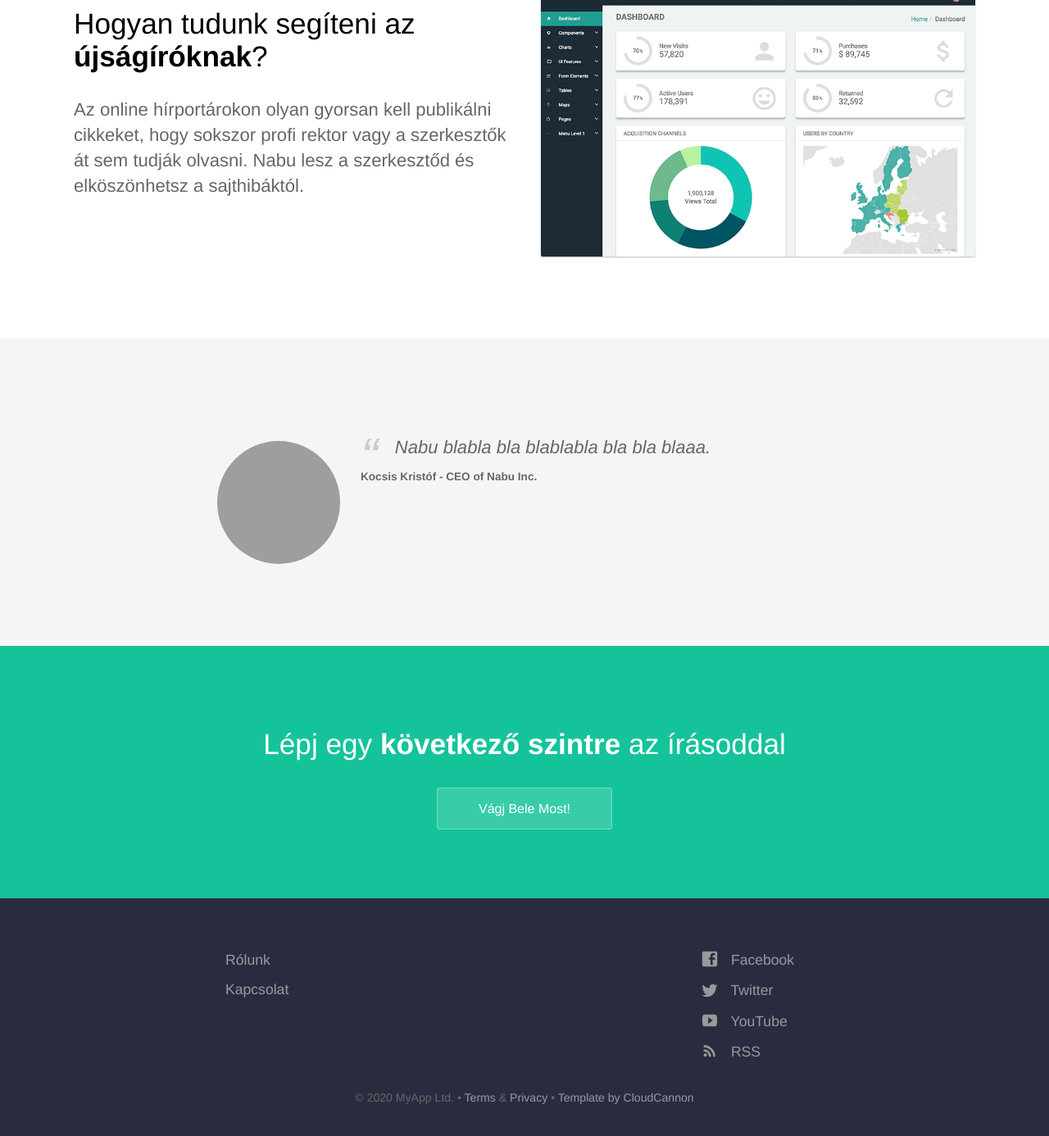
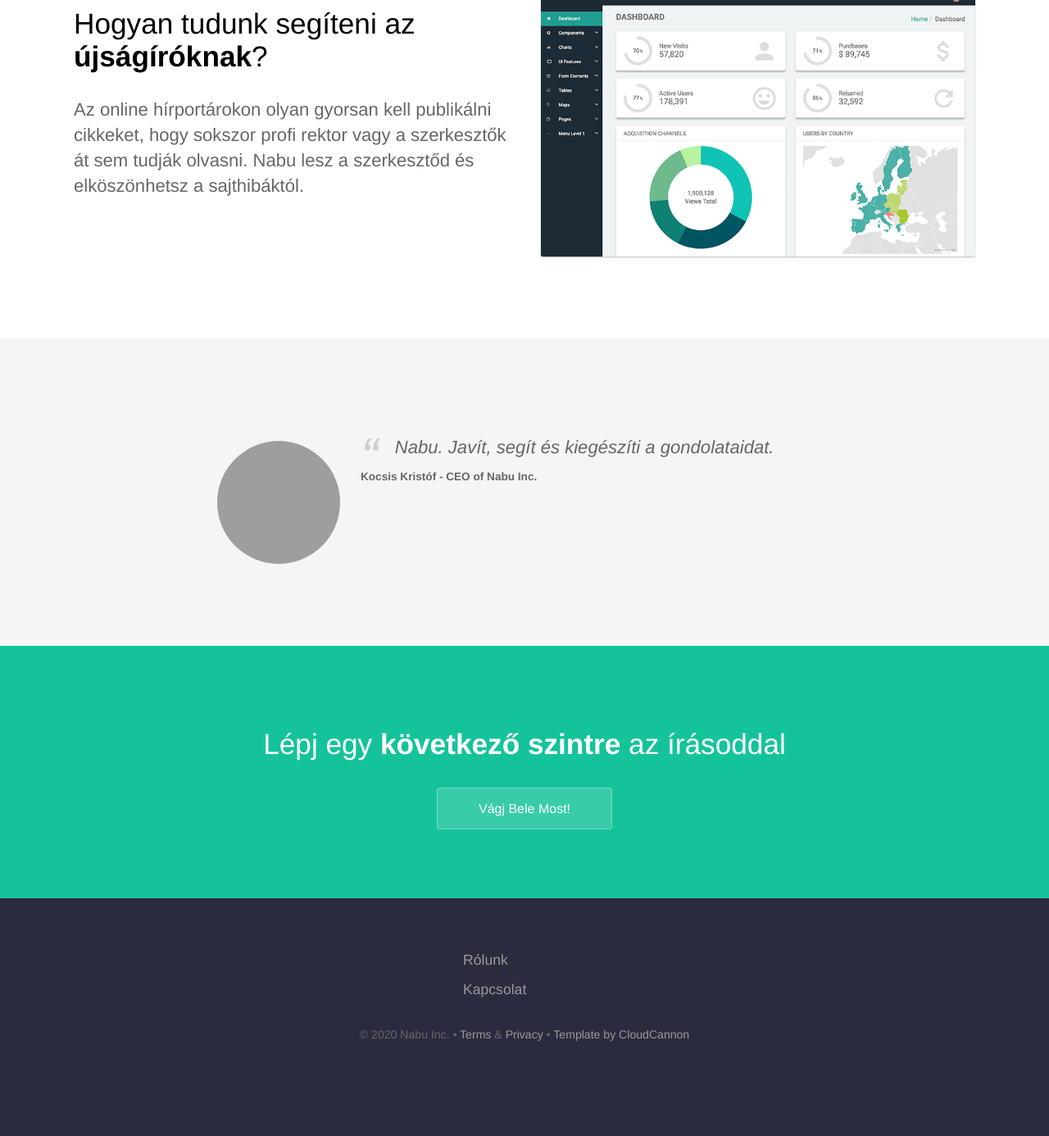
Before and after one commit to Nabu-Writing/NabuWebsite, a Jekyll site: the page built from index.html, in a window 1280 px wide and 1400 px high, scrolled down 2893 px. Shown: the top 1386 px of the window at 82% size. Built offline with Jekyll 4.4.1, drawn with Linux system fonts in a browser that asks for light colours; after the commit the page ends 4216 px from its top, so only the background shows below that; grey boxes are pictures that could not be loaded.

```diff
--- a/_layouts/default.html
+++ b/_layouts/default.html
@@ -44,7 +44,7 @@
 					</ul>
 					{% endfor %}
 				</div>
-				<p class="copyright">&copy; {{ site.time | date: '%Y' }} MyApp Ltd. • <a href="#">Terms</a> &amp; <a href="#">Privacy</a> • <a href="https://cloudcannon.com/">Template by CloudCannon</a></p>
+				<p class="copyright">&copy; {{ site.time | date: '%Y' }} Nabu Inc. • <a href="#">Terms</a> &amp; <a href="#">Privacy</a> • <a href="https://cloudcannon.com/">Template by CloudCannon</a></p>
 			</div>
 		</footer>
 		<script>
--- a/about.html
+++ b/about.html
@@ -1,6 +1,6 @@
 ---
 title: Csapatunk
-description: We've built an amazing team of developers, marketers, designers and sales people.
+description: Egy eltökélt fiatalos csapat vagyunk, ambiciózus tervekkel az emberek életének megkönnyítésért.
 ---
 <p class="editor-link" style="text-align: center;"><a href="cloudcannon:collections/_staff_members/" class="btn"><strong>&#9998;</strong> Manage Staff members</a></p>
 <ul class="staff">
--- a/index.html
+++ b/index.html
@@ -80,7 +80,7 @@ description: Track and optimize your sales team in real time
 			<div class="testimonial-block">
 				<div class="square-image"><img src="https://source.unsplash.com/6anudmpILw4/600x400" alt="Kocsis Kristóf" class="editable"></div>
 				<blockquote>
-					<p class="editable">Nabu blabla bla blablabla bla bla blaaa.</p>
+					<p class="editable">Nabu. Javít, segít és kiegészíti a gondolataidat.</p>
 					<p class="editable author">Kocsis Kristóf - CEO of Nabu Inc.</p>
 				</blockquote>
 			</div>
```
Also changed, not shown: _data/footer.yml (+17 -17 lines).
